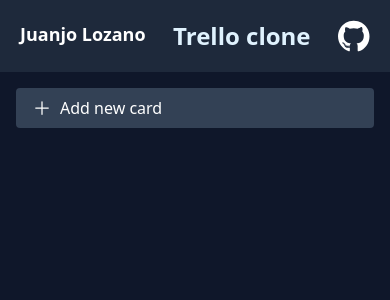
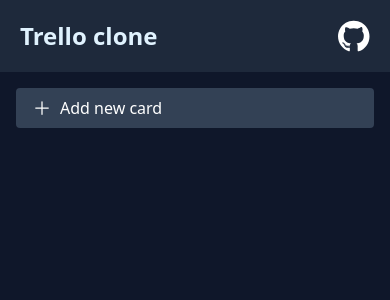
Before and after one commit to juanjolb/trello-clone-angular, an Angular app: page / in a window 390 px wide. Shown: the top 300 px of the page. Built offline with nearby package versions, Linux system fonts and the light colour scheme.

Commit message:
hide name on responsive

```diff
--- a/src/components/header/header.component.ts
+++ b/src/components/header/header.component.ts
@@ -8,7 +8,7 @@
   template: `
     <header>
       <nav class="flex justify-between p-5 bg-slate-800 text-lg font-bold ">
-        <p>Juanjo Lozano</p>
+        <p class="hidden lg:block">Juanjo Lozano</p>
         <h1 class="text-2xl text-sky-100">Trello clone</h1>
         <a
           href="https://github.com/juanjolb"
```
